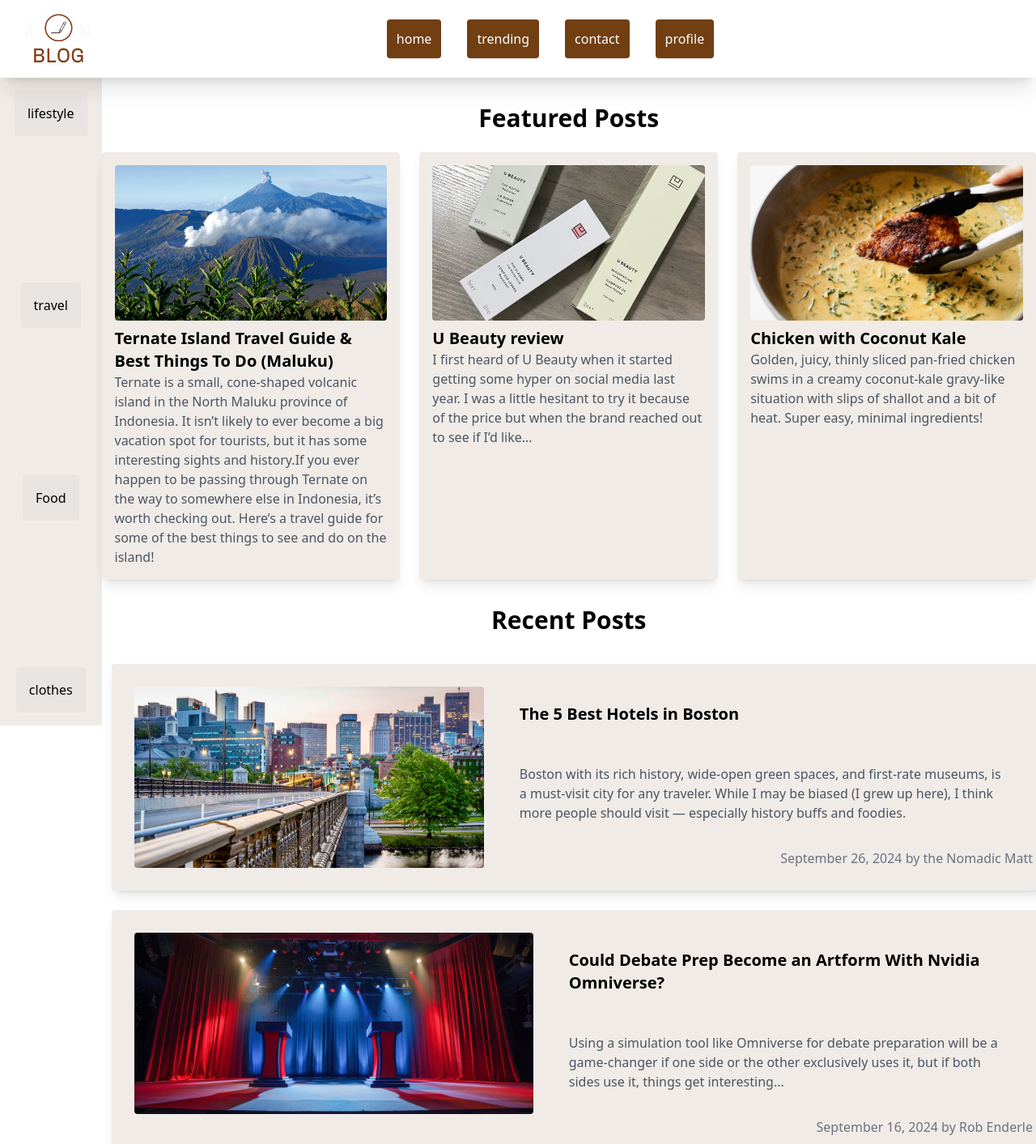
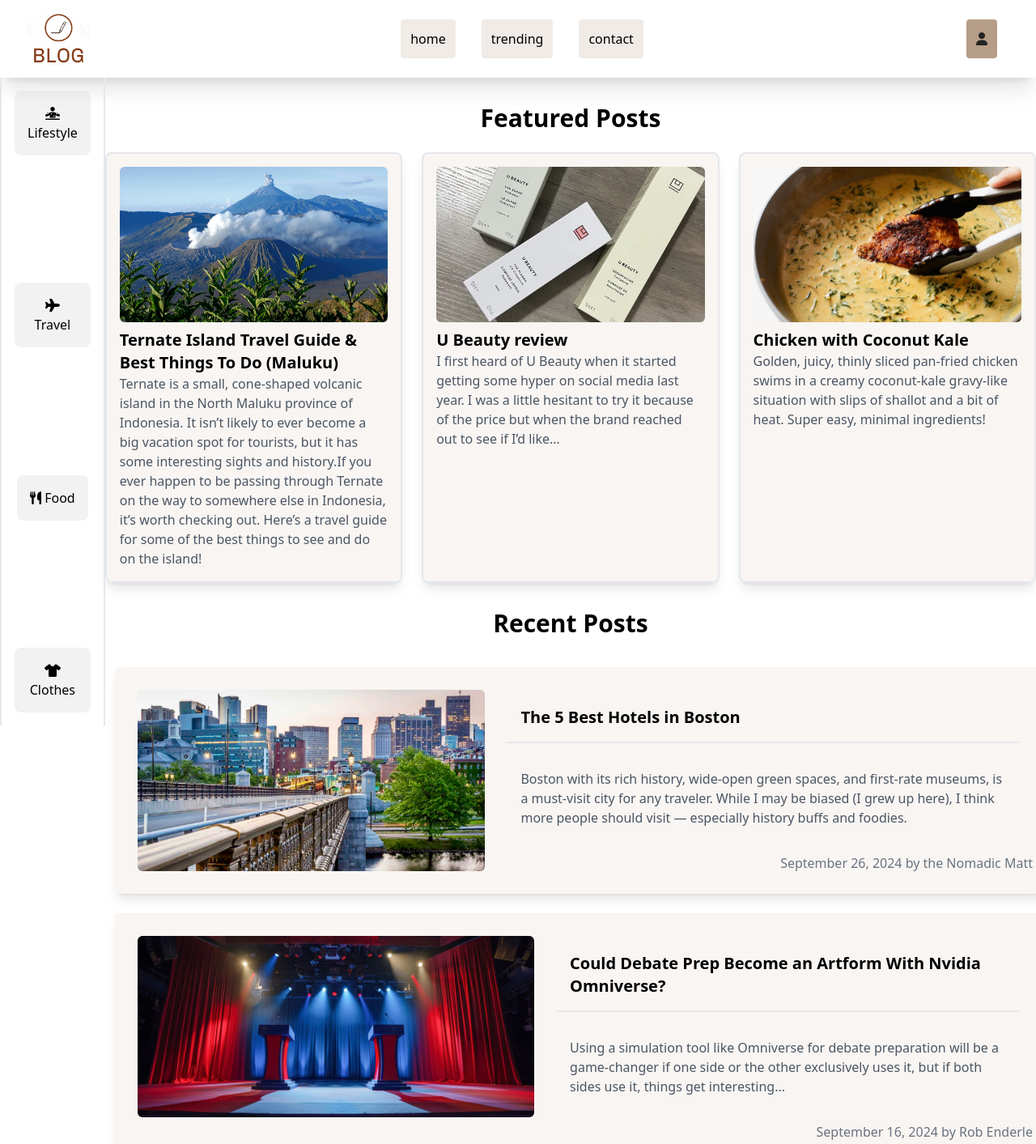
Before and after one commit to yosra-bd/tailwind_project, a plain HTML site: page index.html in a window 1280 px wide. Shown: the top 1413 px of the page at 81% size. Drawn offline with nearby package versions, Linux system fonts and the light colour scheme.

Commit message:
final commit

```diff
--- a/index.html
+++ b/index.html
@@ -5,6 +5,7 @@
     <meta charset="UTF-8">
     <meta name="viewport" content="width=device-width, initial-scale=1.0">
     <title>Blog!!</title>
+    <link rel="stylesheet" href="https://cdnjs.cloudflare.com/ajax/libs/font-awesome/6.0.0-beta3/css/all.min.css">
     <script src="https://cdn.tailwindcss.com"></script>
 
 </head>
@@ -15,22 +16,23 @@
             <nav class="flex justify-between items-center w-full h-24 p-8 shadow-xl">
                 <img src="logo.webp" alt="logo" class="w-20 h-20 mix-blend-multiply">
 
-                <div class="flex flex-1 justify-center items-center p-4 m-7">
-                    <button type="button" class="mx-4 p-3 bg-yellow-900 rounded text-white "> home</button>
-                    <button type="button" class="mx-4 p-3 bg-yellow-900 rounded text-white"> trending</button>
-                    <button type="button" class="mx-4 p-3 bg-yellow-900 rounded text-white"> contact</button>
-                    <button type="button" class="mx-4 p-3 bg-yellow-900 rounded text-white"> profile</button>
+                <div class="flex flex-1 justify-center items-center p-4 m-7 ">
+                    <button type="button" class="mx-4 p-3 bg-yellow-900/10 rounded text-black hover:bg-yellow-900 hover:text-white "> home</button>
+                    <button type="button" class="mx-4 p-3 bg-yellow-900/10 rounded text-black hover:bg-yellow-900 hover:text-white"> trending</button>
+                    <button type="button" class="mx-4 p-3 bg-yellow-900/10 rounded text-black hover:bg-yellow-900 hover:text-white"> contact</button>
+
                 </div>
+                <button type="button" class="mx-4 p-3 bg-yellow-900/50 rounded hover:bg-yellow-900/10"><i class="fa-solid fa-user" style="color: #232323;"></i></button>
             </nav>
         </div>
     </header>
     <div class="flex flex-row">
         <aside
-            class="flex flex-col h-screen w-60 bg-yellow-900/10 justify-between items-center sticky bottom-0 top-0 left-0">
-            <button type="button" class="w-fit rounded bg-neutral-300/30 p-4 m-4">lifestyle</button>
-            <button type="button" class="w-fit rounded bg-neutral-300/30 p-4 m-4">travel</button>
-            <button type="button" class="w-fit rounded bg-neutral-300/30 p-4 m-4">Food</button>
-            <button type="button" class="w-fit rounded bg-neutral-300/30 p-4 m-4">clothes</button>
+            class="flex flex-col h-screen w-60 justify-between items-center sticky bottom-0 top-0 left-0 border-x-2">
+            <button type="button" class="w-fit rounded-lg bg-neutral-300/30 p-4 m-4 hover:shadow-md "><i class="fa-solid fa-person-dots-from-line"></i> Lifestyle</button>
+            <button type="button" class="w-fit rounded-lg bg-neutral-300/30 p-4 m-4 hover:shadow-md "><i class="fa-solid fa-plane"></i> Travel</button>
+            <button type="button" class="w-fit rounded-lg bg-neutral-300/30 p-4 m-4 hover:shadow-md "><i class="fa-solid fa-utensils"></i> Food</button>
+            <button type="button" class="w-fit rounded-lg bg-neutral-300/30 p-4 m-4 hover:shadow-md "><i class="fa-solid fa-shirt"></i> Clothes</button>
 
         </aside>
         <main class="flex  flex-col">
@@ -38,8 +40,8 @@
             <section class="container mx-auto py-8">
                 <h2 class="text-3xl font-semibold text-center mb-6">Featured Posts</h2>
                 <div class="grid grid-cols-1 md:grid-cols-3 gap-6">
-                    <div class="bg-yellow-900/10 p-4 rounded shadow-lg hover:drop-shadow-2xl">
-                        <img src="travel.webp" alt="Post Image" class="w-full h-48 object-cover rounded">
+                    <div class="bg-yellow-900/5 p-4 rounded-lg shadow-lg hover:drop-shadow-2xl border-2">
+                        <img src="travel.webp" alt="Post Image" class="w-full h-48 object-cover rounded-md">
                         <h3 class="text-xl font-bold mt-2">Ternate Island Travel Guide & Best Things To Do (Maluku)</h3>
                         <p class="text-gray-600">Ternate is a small, cone-shaped volcanic island in the North Maluku
                             province of Indonesia. It isn’t likely to ever become a big vacation spot for tourists, but
@@ -47,15 +49,15 @@
                             on the way to somewhere else in Indonesia, it’s worth checking out. Here’s a travel guide
                             for some of the best things to see and do on the island!</p>
                     </div>
-                    <div class="bg-yellow-900/10 p-4 rounded shadow-lg hover:drop-shadow-2xl">
-                        <img src="beauty.webp" alt="Post Image" class="w-full h-48 object-cover rounded">
+                    <div class="bg-yellow-900/5 p-4 rounded-lg shadow-lg hover:drop-shadow-2xl border-2">
+                        <img src="beauty.webp" alt="Post Image" class="w-full h-48 object-cover rounded-md">
                         <h3 class="text-xl font-bold mt-2">U Beauty review</h3>
                         <p class="text-gray-600">I first heard of U Beauty when it started getting some hyper on social
                             media last year. I was a little hesitant to try it because of the price but when the brand
                             reached out to see if I’d like…</p>
                     </div>
-                    <div class="bg-yellow-900/10 p-4 rounded shadow-lg hover:drop-shadow-2xl">
-                        <img src="food.jpg" alt="Post Image" class="w-full h-48 object-cover rounded">
+                    <div class="bg-yellow-900/5 p-4 rounded-lg shadow-lg hover:drop-shadow-2xl border-2">
+                        <img src="food.jpg" alt="Post Image" class="w-full h-48 object-cover rounded-md">
                         <h3 class="text-xl font-bold mt-2">Chicken with Coconut Kale</h3>
                         <p class="text-gray-600"> Golden, juicy, thinly sliced pan-fried chicken swims in a creamy
                             coconut-kale gravy-like situation with slips of shallot and a bit of heat. Super easy,
@@ -65,28 +67,28 @@
             </section>
 
             <section>
-                <h2 class="text-3xl font-semibold text-center mb-6">Recent Posts</h2>
+                <h2 class="text-3xl font-semibold text-center mb-6 gap-3">Recent Posts</h2>
                 <div class="flex w-full h-fit ">
                     <ul class="flex flex-col items-start justify-between w-full">
                         <li
-                            class="flex flex-col md:flex-row rounded shadow-lg justify-evenly items-start p-4 m-3 w-full bg-yellow-900/10 hover:drop-shadow-2xl">
-                            <img src="bostonhotel.jpeg" class="w-full h-56 object-cover rounded m-3">
+                            class="flex flex-col md:flex-row rounded-lg shadow-lg justify-evenly items-start p-4 m-3 w-full bg-yellow-900/5 hover:drop-shadow-2xl">
+                            <img src="bostonhotel.jpeg" class="w-full h-56 object-cover rounded-md m-3">
                             <div>
-                                <h3 class="text-xl font-bold m-4 p-4 ">The 5 Best Hotels in Boston</h3>
+                                <h3 class="text-xl font-bold m-4 p-4 border-b-2 ">The 5 Best Hotels in Boston</h3>
                                 <p class="text-gray-600 m-4 p-4 ">Boston with its rich history, wide-open green spaces, and
                                     first-rate museums, is a must-visit city for any traveler. While I may be biased (I
                                     grew up here), I think more people should visit — especially history buffs and
                                     foodies. </p>
-                                <p class="text-gray-500 justify-self-end">September 26, 2024 by the Nomadic Matt</p>
+                                <p class="text-gray-500 justify-self-end self-end">September 26, 2024 by the Nomadic Matt</p>
 
                             </div>
                         </li>
 
                         <li
-                            class="flex flex-col md:flex-row rounded shadow-lg justify-evenly items-start p-4 m-3 w-full bg-yellow-900/10 hover:drop-shadow-2xl">
-                            <img src="tech.jpg" class="w-full h-56 object-cover rounded m-3">
+                            class="flex flex-col md:flex-row rounded shadow-lg justify-evenly items-start p-4 m-3 w-full bg-yellow-900/5 hover:drop-shadow-2xl">
+                            <img src="tech.jpg" class="w-full h-56 object-cover rounded-md m-3">
                             <div>
-                                <h3 class="text-xl font-bold m-4 p-4 ">Could Debate Prep Become an Artform With Nvidia
+                                <h3 class="text-xl font-bold m-4 p-4 border-b-2">Could Debate Prep Become an Artform With Nvidia
                                     Omniverse?</h3>
                                 <p class="text-gray-600 m-4 p-4 ">Using a simulation tool like Omniverse for debate preparation
                                     will be a game-changer if one side or the other exclusively uses it, but if both
@@ -97,10 +99,10 @@
                         </li>
 
                         <li
-                            class="flex flex-col md:flex-row rounded shadow-lg justify-evenly items-start p-4 m-3 w-full bg-yellow-900/10 hover:drop-shadow-2xl">
-                            <img src="singapour.jpg" class="w-full h-56 object-cover rounded m-3">
+                            class="flex flex-col md:flex-row rounded-lg shadow-lg justify-evenly items-start p-4 m-3 w-full bg-yellow-900/5 hover:drop-shadow-2xl">
+                            <img src="singapour.jpg" class="w-full h-56 object-cover rounded-md m-3">
                             <div>
-                                <h3 class="text-xl font-bold m-4 p-4 ">11 Unique Things to Do in Singapore for Solo
+                                <h3 class="text-xl font-bold m-4 p-4 border-b-2">11 Unique Things to Do in Singapore for Solo
                                     Travelers</h3>
                                 <p class="text-gray-600 m-4 p-4 ">Within this travel guide, I will take you through some of the
                                     best and unique things to do in Singapore, from visiting all the subculture
@@ -117,20 +119,27 @@
 
             </section>
 
-            <div class="flex flex-row">
-                <section class="bg-yellow-900/10 py-8 m-8 flex flex-row shadow-lg w-full  ">
-                    <h2 class="text-3xl font-semibold mb-4">Subscribe to our Newsletter</h2>
-                    <form class="flex justify-center space-x-2">
+            <div class="flex flex-row w-full">
+                <section class="bg-yellow-900/5 py-8 m-8 flex flex-row shadow-lg w-full justify-center rounded-lg space-x-3">
+                    <h2 class="text-3xl font-semibold mb-4"> Subscribe to our Newsletter </h2>
+                    <form class="flex justify-self-end space-x-3">
                         <input type="email" placeholder="Your email address"
                             class="p-2 border border-gray-300 rounded w-64" required>
-                        <button type="submit" class="bg-yellow-900 text-white px-4 py-2 rounded">Subscribe</button>
+                        <button type="submit" class="bg-yellow-900 text-white px-4 py-2 rounded hover:border-2 ">Subscribe</button>
                     </form>
             </div>
             </section>
     </div>
     </main>
     </div>
-    <footer>footer</footer>
+    <footer class="flex flex-row justify-between bg-yellow-900/5 h-full">
+        <p >copyright 2024°</p>
+        <div>
+            <a href="https://www.bing.com/ck/a?!&&p=801b673827cb5690JmltdHM9MTcyODE3MjgwMCZpZ3VpZD0xOTg1MTBkZS0wY2M1LTY4NDQtMjNjOS0wNDQ4MGQxODY5NWMmaW5zaWQ9NTE5OA&ptn=3&ver=2&hsh=3&fclid=198510de-0cc5-6844-23c9-04480d18695c&psq=facebook&u=a1aHR0cHM6Ly93d3cuZmFjZWJvb2suY29tLw&ntb=1"><i class="fa-brands fa-facebook w-5 h-5" style="color: #046ab9;"></i></a>
+            <a href="https://www.bing.com/ck/a?!&&p=496e6d472f7dbbadJmltdHM9MTcyODE3MjgwMCZpZ3VpZD0xOTg1MTBkZS0wY2M1LTY4NDQtMjNjOS0wNDQ4MGQxODY5NWMmaW5zaWQ9NTIwMQ&ptn=3&ver=2&hsh=3&fclid=198510de-0cc5-6844-23c9-04480d18695c&psq=instagram&u=a1aHR0cHM6Ly93d3cuaW5zdGFncmFtLmNvbS8&ntb=1"><i class="fa-brands fa-instagram"></i></a>
+            <a href="https://www.bing.com/ck/a?!&&p=9b484c8fe5b5fca2JmltdHM9MTcyODE3MjgwMCZpZ3VpZD0xOTg1MTBkZS0wY2M1LTY4NDQtMjNjOS0wNDQ4MGQxODY5NWMmaW5zaWQ9NTIwNg&ptn=3&ver=2&hsh=3&fclid=198510de-0cc5-6844-23c9-04480d18695c&psq=twitter&u=a1aHR0cHM6Ly90d2l0dGVyLmNvbS8&ntb=1"><i class="fa-brands fa-twitter"></i></a>
+        </div>
+    </footer>
 </body>
 
 </html>
```
